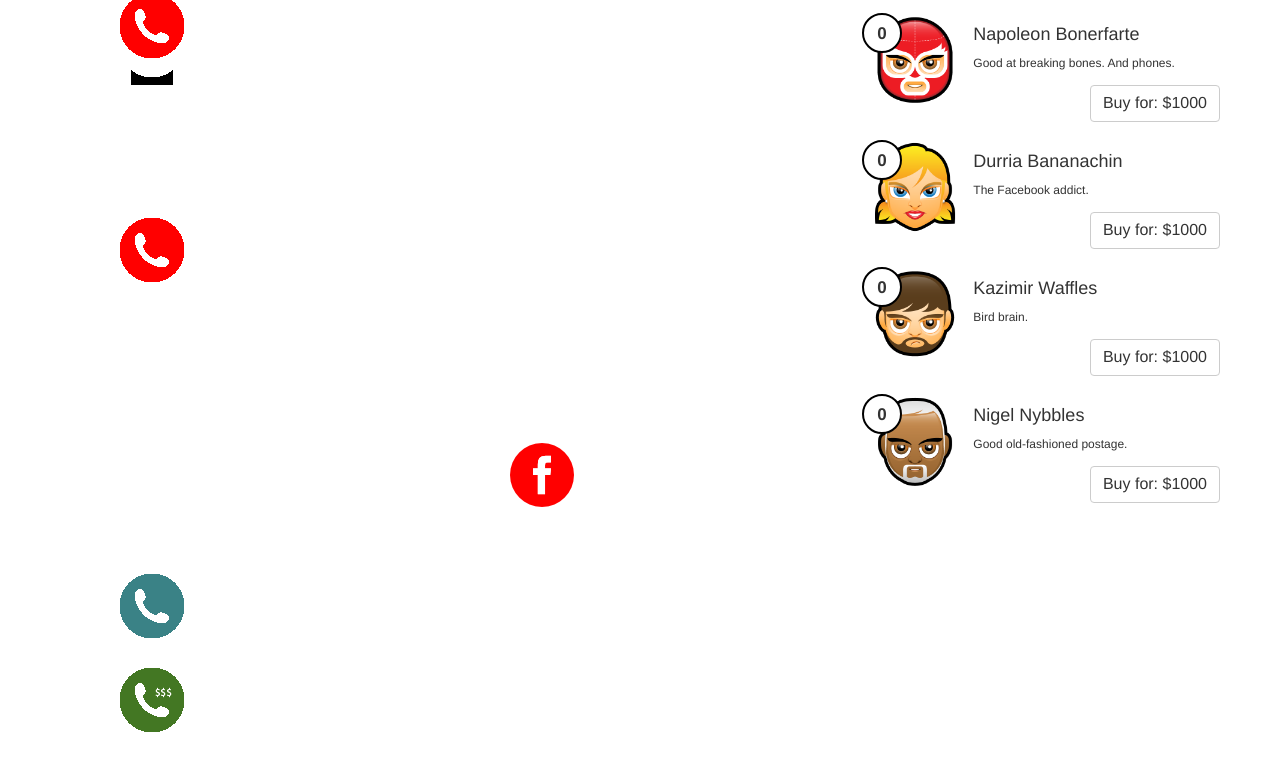
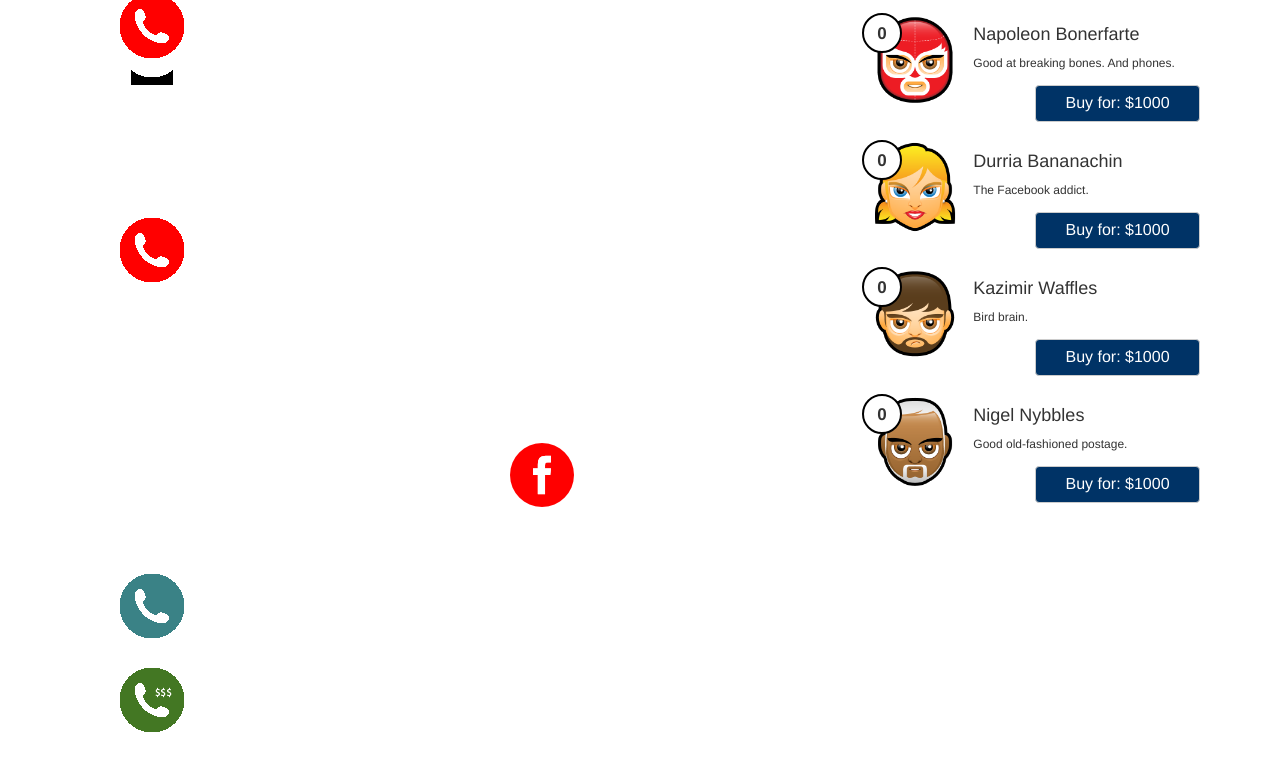
Before and after one commit to guts2014/HoboSort, a plain HTML site: page index.html in a window 1280 px wide. Shown: the part 109-880 px from the top of the page. Drawn offline with Linux system fonts and the light colour scheme.

Commit message:
Changed buy button colour.

```diff
--- a/css/main.css
+++ b/css/main.css
@@ -60,6 +60,11 @@ header img{
 	padding-left: 20px;
 }
 
+.employee-container .btn{
+	background: #003366;
+	color: #fff;
+}
+
 
 .employee-container .employee-count{
 	background: #fff;
@@ -79,7 +84,8 @@ header img{
 
 .employee-container .employee-price{
 	position: absolute;
-	right: 5px;
+	right: 25px;
+	left: 200px;
 	bottom: 0px;
 	font-size: 16px;
 }
```
